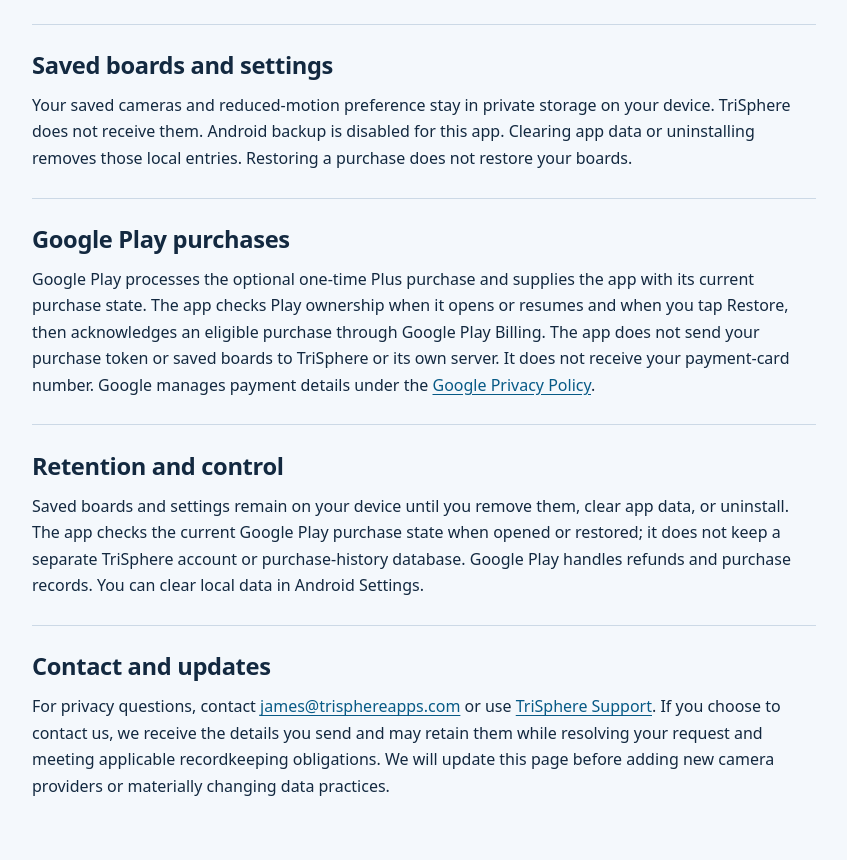
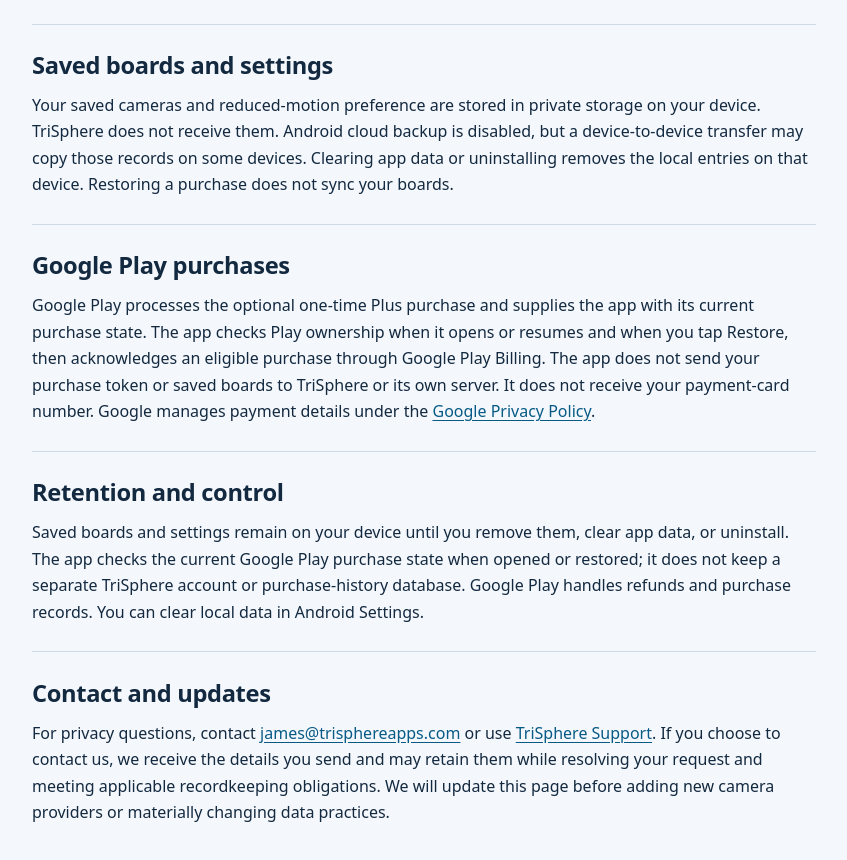
Before and after one commit to TriSphereAppsLLC/trisphere-app-privacy, a plain HTML site: page traffic-camera-globe.html in a window 1280 px wide. Shown: the part 875-1735 px from the top of the page, without its empty margins (368-1215 px from the left). Drawn offline with Linux system fonts and the light colour scheme.

Commit message:
Update traffic-camera-globe.html

```diff
--- a/traffic-camera-globe.html
+++ b/traffic-camera-globe.html
@@ -46,7 +46,7 @@
           <p>Québec 511 entries open the official operator video page in your browser only after you tap its link. The app does not retrieve or embed that video. Searching the on-device catalog does not send your search text to TriSphere.</p>
         </section>
         <section id="boards"><h2>Saved boards and settings</h2>
-          <p>Your saved cameras and reduced-motion preference stay in private storage on your device. TriSphere does not receive them. Android backup is disabled for this app. Clearing app data or uninstalling removes those local entries. Restoring a purchase does not restore your boards.</p>
+          <p>Your saved cameras and reduced-motion preference are stored in private storage on your device. TriSphere does not receive them. Android cloud backup is disabled, but a device-to-device transfer may copy those records on some devices. Clearing app data or uninstalling removes the local entries on that device. Restoring a purchase does not sync your boards.</p>
         </section>
         <section id="billing"><h2>Google Play purchases</h2>
           <p>Google Play processes the optional one-time Plus purchase and supplies the app with its current purchase state. The app checks Play ownership when it opens or resumes and when you tap Restore, then acknowledges an eligible purchase through Google Play Billing. The app does not send your purchase token or saved boards to TriSphere or its own server. It does not receive your payment-card number. Google manages payment details under the <a href="https://policies.google.com/privacy">Google Privacy Policy</a>.</p>
```
